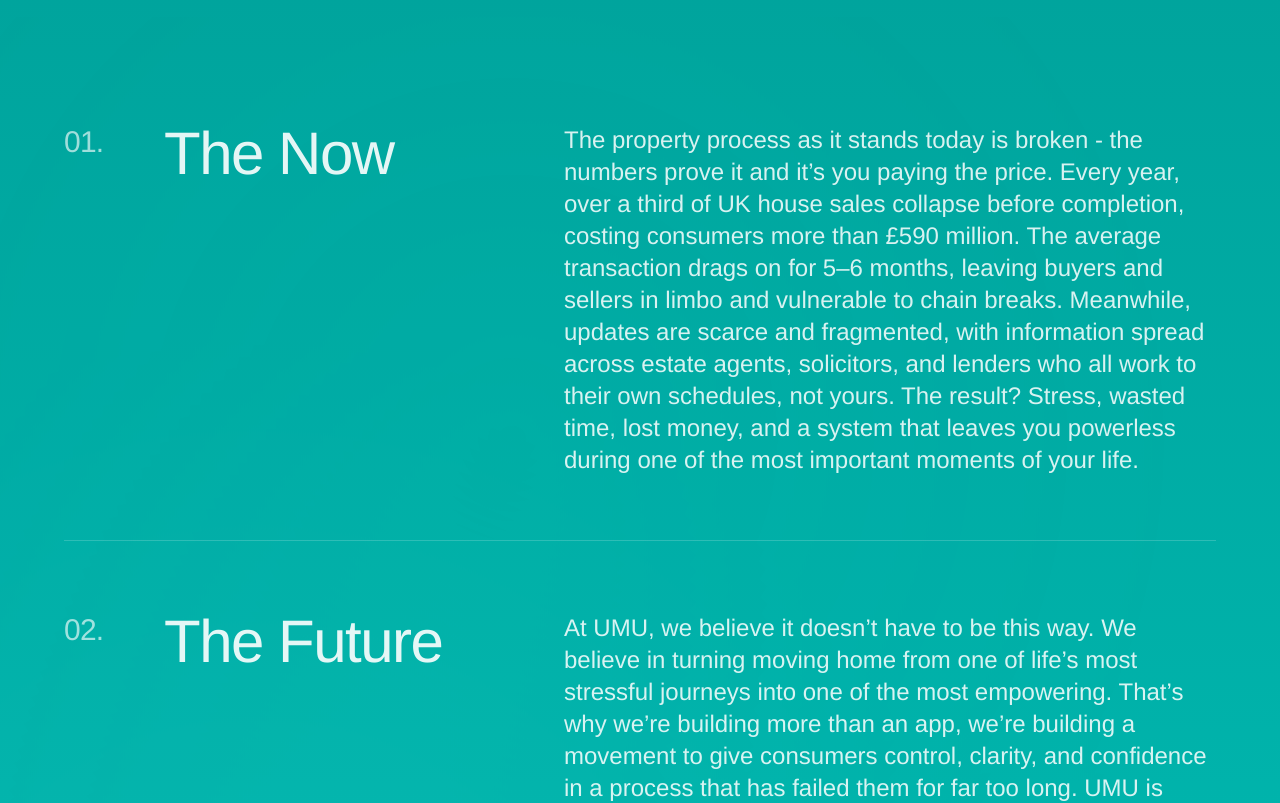
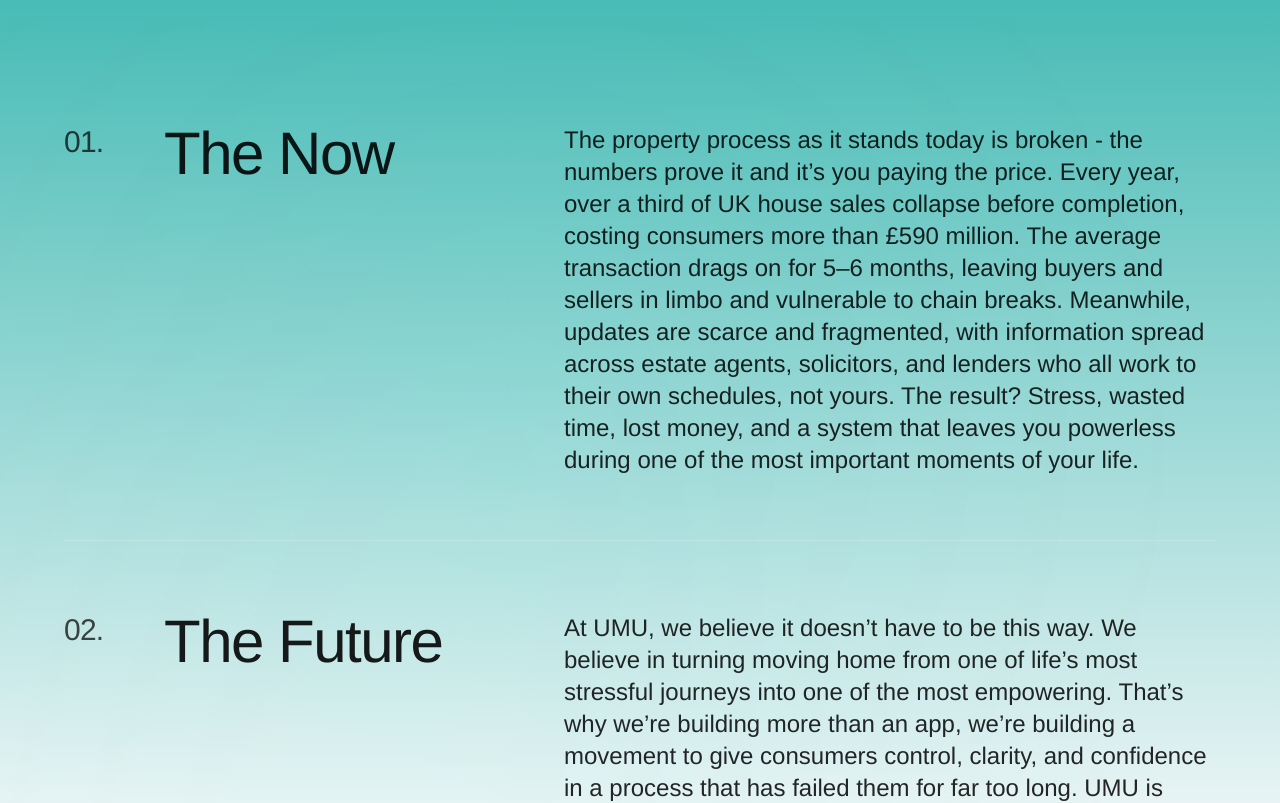
Before and after one commit to DevMysticCode/openproperty_new_website, a React (Vite) app: page /about in a window 1280 px wide. Shown: the part 3240-4043 px from the top of the page. Built offline with nearby package versions, Linux system fonts and the light colour scheme.

Commit message:
Our why section background update

```diff
--- a/src/components/AboutUs.tsx
+++ b/src/components/AboutUs.tsx
@@ -397,7 +397,7 @@ export default function AboutUs() {
       {/* OUR Why section */}
       <section
         ref={whyRef}
-        className="relative py-24 bg-gradient-to-b from-[#00A19A] via-[#00b5ad] to-[#00c9bf] overflow-hidden mx-auto px-6 sm:px-8"
+        className="relative py-24 bg-gradient-to-b from-[#28B0A9] via-gray-50 to-white overflow-hidden mx-auto px-6 sm:px-8"
       >
         <motion.div className="absolute inset-0 opacity-10" style={{ y }}>
           <div
@@ -449,7 +449,7 @@ export default function AboutUs() {
                       delay: index * 0.3 + 0.3,
                       ease: [0.23, 1, 0.32, 1],
                     }}
-                    className="text-white/70 text-2xl lg:text-3xl font-light tracking-tight"
+                    className="text-black/80 text-2xl lg:text-3xl font-light tracking-tight"
                   >
                     {item.number}
                   </motion.span>
@@ -464,7 +464,7 @@ export default function AboutUs() {
                       delay: index * 0.3 + 0.4,
                       ease: [0.23, 1, 0.32, 1],
                     }}
-                    className="text-white text-4xl lg:text-6xl font-light tracking-tight leading-tight"
+                    className="text-black text-4xl lg:text-6xl font-light tracking-tight leading-tight"
                   >
                     {item.title}
                   </motion.h3>
@@ -479,7 +479,7 @@ export default function AboutUs() {
                       delay: index * 0.3 + 0.5,
                       ease: [0.23, 1, 0.32, 1],
                     }}
-                    className="text-white/95 text-xl lg:text-2xl font-light leading-relaxed"
+                    className="text-black/95 text-xl lg:text-2xl font-light leading-relaxed"
                   >
                     {item.description}
                   </motion.p>
```
